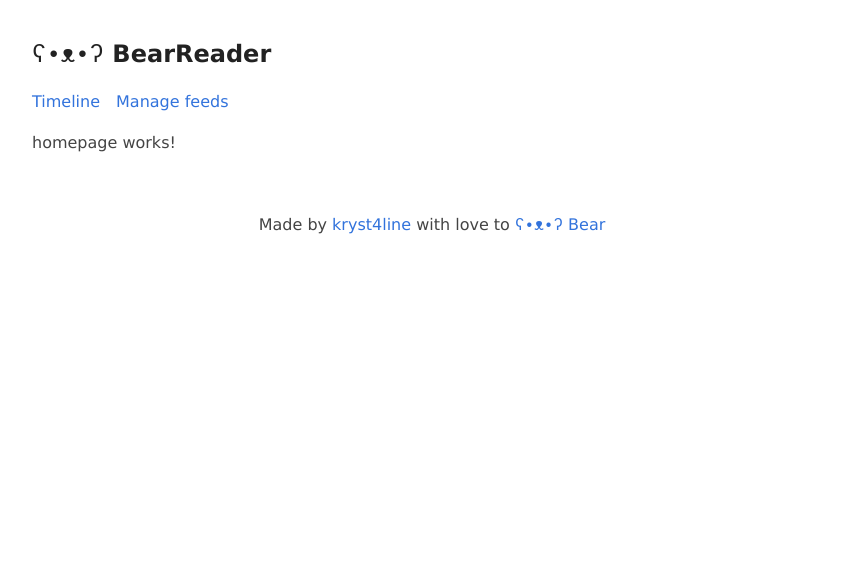
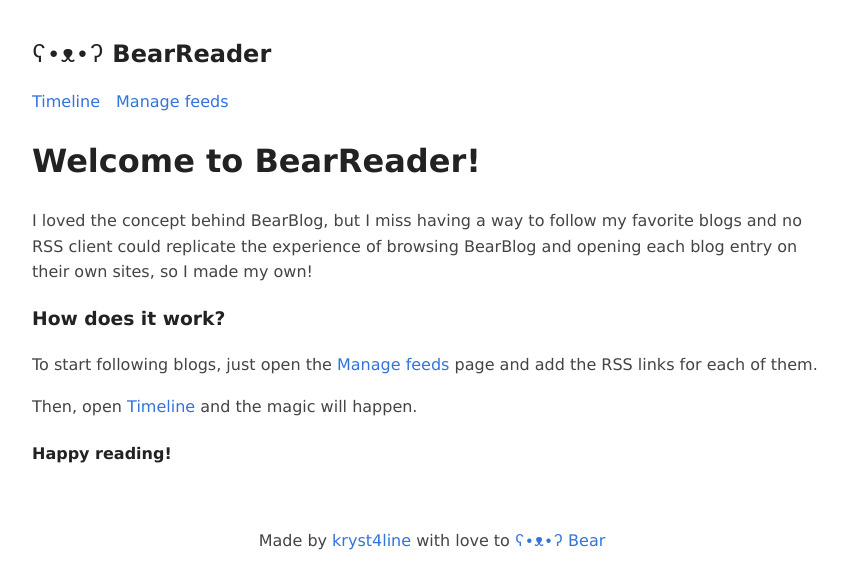
Before and after one commit to kryst4line/bear-reader, an Angular app: page / in a window 1280 px wide. Shown: the top 588 px of the page, without its empty margins (208-1056 px from the left). Built offline with nearby package versions, Linux system fonts and the light colour scheme.

Commit message:
feat: homepage text

```diff
--- a/src/app/views/homepage/homepage.component.html
+++ b/src/app/views/homepage/homepage.component.html
@@ -1 +1,10 @@
-<p>homepage works!</p>
+<h1>Welcome to BearReader!</h1>
+
+<p>I loved the concept behind BearBlog, but I miss having a way to follow my favorite blogs and no RSS client could replicate the experience of browsing BearBlog and opening each blog entry on their own sites, so I made my own!</p>
+
+<h3>How does it work?</h3>
+
+<p>To start following blogs, just open the <a href="/manage">Manage feeds</a> page and add the RSS links for each of them.</p>
+<p>Then, open <a href="/timeline">Timeline</a> and the magic will happen.</p>
+
+<h4>Happy reading!</h4>
```
